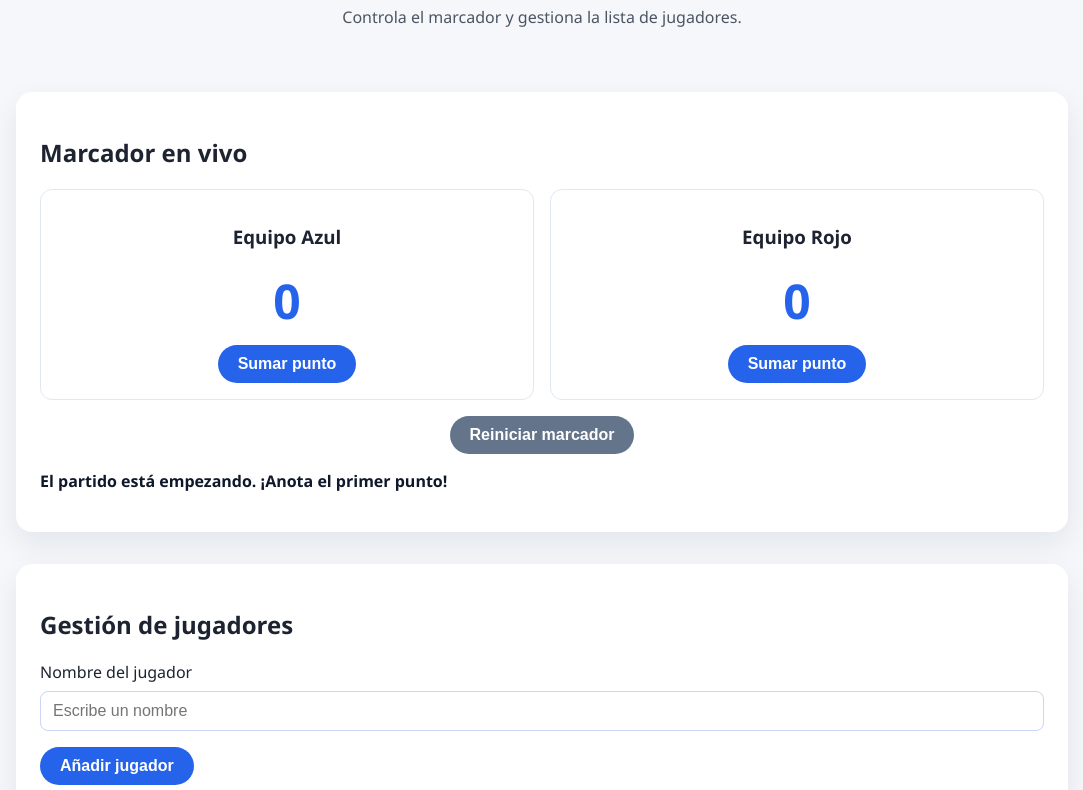
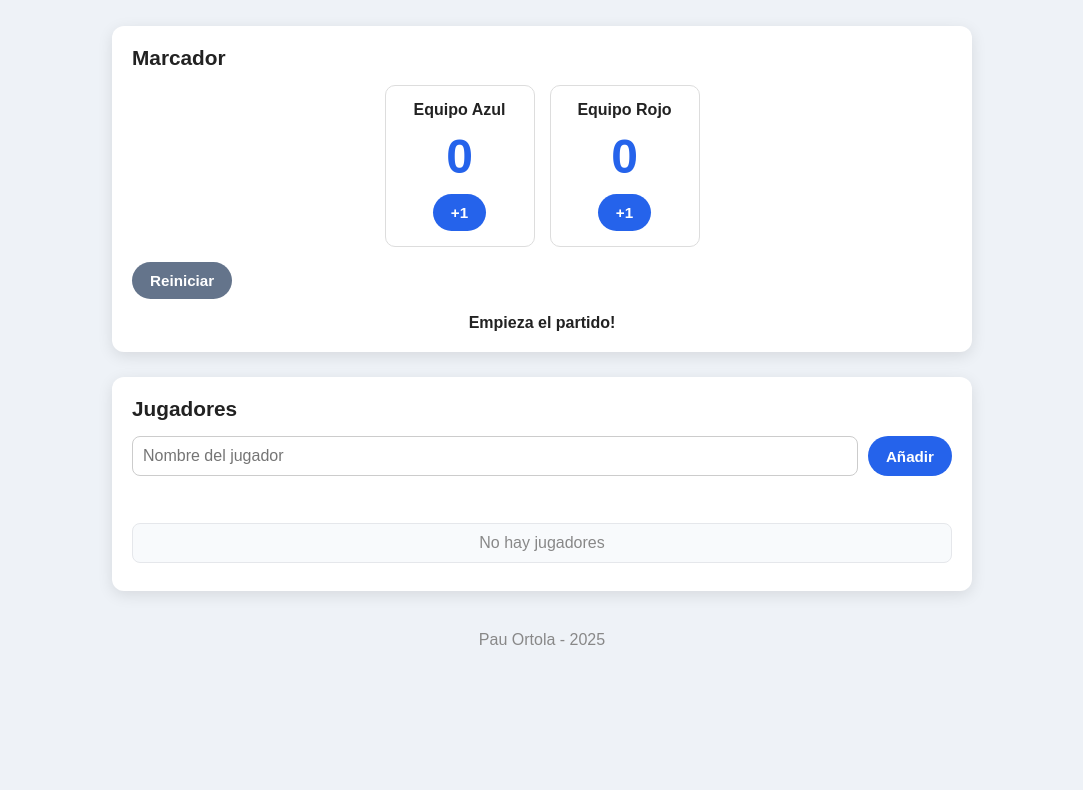
Before and after one commit to pauortola-coder/Mipaginaweb2, a plain HTML site: page index.html in a window 1280 px wide. Shown: the part 104-894 px from the top of the page, without its empty margins (98-1181 px from the left). After the commit the page ends 800 px from the top, so only its background shows below. Drawn offline with Linux system fonts and the light colour scheme.

Commit message:
Mejoras en el marcador

```diff
--- a/index.html
+++ b/index.html
@@ -1,63 +1,49 @@
-<!doctype html>
+<!DOCTYPE html>
 <html lang="es">
 <head>
-    <meta charset="utf-8" />
-    <meta name="viewport" content="width=device-width, initial-scale=1" />
-    <title>Marcador y gestión de jugadores</title>
-    <link rel="stylesheet" href="styles.css" />
+  <meta charset="UTF-8">
+  <meta name="viewport" content="width=device-width, initial-scale=1.0">
+  <title>Marcador de partidos</title>
+  <link rel="stylesheet" href="styles.css">
 </head>
 <body>
-    <header class="site-header">
+  <header>
     <h1>Marcador del partido</h1>
-      <p class="subtitle">Controla el marcador y gestiona la lista de jugadores.</p>
+    <p class="desc">Lleva la cuenta del marcador y apunta los jugadores</p>
   </header>
 
   <main>
-      <section class="scoreboard" aria-labelledby="scoreboard-title">
-        <h2 id="scoreboard-title">Marcador en vivo</h2>
-        <div class="teams" role="group" aria-label="Marcador de equipos">
-          <article class="team-card">
+    <section class="marcador">
+      <h2>Marcador</h2>
+      <div class="equipos">
+        <div class="equipo">
           <h3>Equipo Azul</h3>
-            <p class="score" aria-live="polite" aria-atomic="true" id="score-home">0</p>
-            <button class="btn" type="button" data-action="add" data-team="home">Sumar punto</button>
-          </article>
-          <article class="team-card">
+          <span class="puntos" id="puntos-local">0</span>
+          <button class="btn" data-equipo="local">+1</button>
+        </div>
+        <div class="equipo">
           <h3>Equipo Rojo</h3>
-            <p class="score" aria-live="polite" aria-atomic="true" id="score-away">0</p>
-            <button class="btn" type="button" data-action="add" data-team="away">Sumar punto</button>
-          </article>
+          <span class="puntos" id="puntos-visitante">0</span>
+          <button class="btn" data-equipo="visitante">+1</button>
         </div>
-        <div class="score-controls">
-          <button class="btn btn-secondary" type="button" id="reset-score">Reiniciar marcador</button>
       </div>
-        <p class="status" id="match-status" aria-live="polite" aria-atomic="true">
-          El partido está empezando. ¡Anota el primer punto!
-        </p>
+      <button class="btn gris" id="reiniciar">Reiniciar</button>
+      <p class="mensaje" id="mensaje">Empieza el partido!</p>
     </section>
 
-      <section class="players" aria-labelledby="players-title">
-        <h2 id="players-title">Gestión de jugadores</h2>
-        <form class="player-form" id="player-form" novalidate>
-          <div class="field">
-            <label for="player-name">Nombre del jugador</label>
-            <input
-              id="player-name"
-              name="playerName"
-              type="text"
-              autocomplete="off"
-              placeholder="Escribe un nombre"
-              required
-            />
-          </div>
-          <button class="btn" type="submit">Añadir jugador</button>
+    <section class="jugadores">
+      <h2>Jugadores</h2>
+      <form id="form-jugador">
+        <input type="text" id="nombre" placeholder="Nombre del jugador" required>
+        <button class="btn" type="submit">Añadir</button>
       </form>
-        <p class="feedback" id="player-feedback" aria-live="polite" aria-atomic="true"></p>
-        <ul class="player-list" id="player-list" aria-live="polite"></ul>
+      <p class="aviso" id="aviso"></p>
+      <ul id="lista-jugadores"></ul>
     </section>
   </main>
 
-    <footer class="site-footer">
-      <p>Proyecto de práctica: HTML5, DOM y accesibilidad.</p>
+  <footer>
+    <p>Pau Ortola - 2025</p>
   </footer>
 
   <script src="script.js"></script>
--- a/script.js
+++ b/script.js
@@ -1,124 +1,103 @@
-const scores = {
-  home: 0,
-  away: 0,
+// marcador
+let puntosLocal = 0;
+let puntosVisitante = 0;
+
+const spanLocal = document.getElementById("puntos-local");
+const spanVisitante = document.getElementById("puntos-visitante");
+const mensaje = document.getElementById("mensaje");
+
+document.querySelectorAll("[data-equipo]").forEach(btn => {
+  btn.onclick = function() {
+    if (this.dataset.equipo === "local") {
+      puntosLocal++;
+      spanLocal.textContent = puntosLocal;
+    } else {
+      puntosVisitante++;
+      spanVisitante.textContent = puntosVisitante;
+    }
+    actualizarMensaje();
+  };
+});
+
+document.getElementById("reiniciar").onclick = function() {
+  puntosLocal = 0;
+  puntosVisitante = 0;
+  spanLocal.textContent = "0";
+  spanVisitante.textContent = "0";
+  mensaje.textContent = "Marcador reiniciado!";
 };
 
-const scoreHome = document.querySelector("#score-home");
-const scoreAway = document.querySelector("#score-away");
-const matchStatus = document.querySelector("#match-status");
-const resetButton = document.querySelector("#reset-score");
-const scoreButtons = document.querySelectorAll("button[data-action='add']");
+function actualizarMensaje() {
+  if (puntosLocal > puntosVisitante) {
+    mensaje.textContent = "Va ganando el Equipo Azul";
+  } else if (puntosVisitante > puntosLocal) {
+    mensaje.textContent = "Va ganando el Equipo Rojo";
+  } else {
+    mensaje.textContent = "Empate a " + puntosLocal;
+  }
+}
 
-const playerForm = document.querySelector("#player-form");
-const playerInput = document.querySelector("#player-name");
-const playerList = document.querySelector("#player-list");
-const playerFeedback = document.querySelector("#player-feedback");
+// jugadores
+const jugadores = [];
+const form = document.getElementById("form-jugador");
+const inputNombre = document.getElementById("nombre");
+const lista = document.getElementById("lista-jugadores");
+const aviso = document.getElementById("aviso");
 
-const players = new Set();
+form.onsubmit = function(e) {
+  e.preventDefault();
 
-const updateScores = () => {
-  scoreHome.textContent = scores.home;
-  scoreAway.textContent = scores.away;
-  updateStatus();
-};
-
-const updateStatus = () => {
-  if (scores.home === 0 && scores.away === 0) {
-    matchStatus.textContent = "El partido está empezando. ¡Anota el primer punto!";
+  const nombre = inputNombre.value.trim();
+  if (!nombre) {
+    mostrarAviso("Escribe un nombre", "mal");
     return;
   }
 
-  if (scores.home === scores.away) {
-    matchStatus.textContent = `Empate a ${scores.home}. ¡Partido igualado!`;
+  // comprobar si ya existe
+  const existe = jugadores.some(j => j.toLowerCase() === nombre.toLowerCase());
+  if (existe) {
+    mostrarAviso("Ya esta en la lista", "mal");
     return;
   }
 
-  const leader = scores.home > scores.away ? "Equipo Azul" : "Equipo Rojo";
-  matchStatus.textContent = `${leader} va ganando.`;
+  jugadores.push(nombre);
+  inputNombre.value = "";
+  mostrarAviso("Añadido: " + nombre, "ok");
+  pintarLista();
 };
 
-const addPoint = (team) => {
-  scores[team] += 1;
-  updateScores();
-};
+function mostrarAviso(txt, tipo) {
+  aviso.textContent = txt;
+  aviso.className = "aviso " + tipo;
+}
 
-const resetScores = () => {
-  scores.home = 0;
-  scores.away = 0;
-  updateScores();
-  matchStatus.textContent = "Marcador reiniciado. ¡A jugar de nuevo!";
-};
+function pintarLista() {
+  lista.innerHTML = "";
 
-const showPlayerFeedback = (message, type) => {
-  playerFeedback.textContent = message;
-  playerFeedback.className = `feedback ${type}`.trim();
-};
-
-const renderPlayers = () => {
-  playerList.innerHTML = "";
-  if (players.size === 0) {
-    const emptyItem = document.createElement("li");
-    emptyItem.textContent = "Aún no hay jugadores añadidos.";
-    emptyItem.className = "player-item";
-    playerList.appendChild(emptyItem);
+  if (jugadores.length === 0) {
+    const li = document.createElement("li");
+    li.className = "vacio";
+    li.textContent = "No hay jugadores";
+    lista.appendChild(li);
     return;
   }
 
-  [...players].forEach((player) => {
-    const item = document.createElement("li");
-    item.className = "player-item";
+  jugadores.forEach((nombre, i) => {
+    const li = document.createElement("li");
+    li.innerHTML = `
+      <span>${nombre}</span>
+      <button class="btn rojo" onclick="borrar(${i})">Quitar</button>
+    `;
+    lista.appendChild(li);
+  });
+}
 
-    const name = document.createElement("span");
-    name.textContent = player;
+function borrar(i) {
+  const nombre = jugadores[i];
+  jugadores.splice(i, 1);
+  mostrarAviso("Eliminado: " + nombre, "ok");
+  pintarLista();
+}
 
-    const removeButton = document.createElement("button");
-    removeButton.type = "button";
-    removeButton.className = "btn remove-btn";
-    removeButton.textContent = "Eliminar";
-    removeButton.addEventListener("click", () => {
-      players.delete(player);
-      renderPlayers();
-      showPlayerFeedback(`Se eliminó a ${player}.`, "success");
-    });
-
-    item.append(name, removeButton);
-    playerList.appendChild(item);
-  });
-};
-
-scoreButtons.forEach((button) => {
-  button.addEventListener("click", () => {
-    const team = button.dataset.team;
-    addPoint(team);
-  });
-});
-
-resetButton.addEventListener("click", resetScores);
-
-playerForm.addEventListener("submit", (event) => {
-  event.preventDefault();
-  const name = playerInput.value.trim();
-
-  if (!name) {
-    showPlayerFeedback("Escribe un nombre válido.", "error");
-    return;
-  }
-
-  const normalized = name.toLowerCase();
-  const alreadyExists = [...players].some(
-    (player) => player.toLowerCase() === normalized
-  );
-
-  if (alreadyExists) {
-    showPlayerFeedback("Ese jugador ya está en la lista.", "error");
-    return;
-  }
-
-  players.add(name);
-  playerInput.value = "";
-  renderPlayers();
-  showPlayerFeedback(`Añadido: ${name}.`, "success");
-});
-
-renderPlayers();
-updateScores();
+// iniciar
+pintarLista();
--- a/styles.css
+++ b/styles.css
@@ -1,160 +1,169 @@
-:root {
-  color-scheme: light;
-  font-family: "Segoe UI", system-ui, sans-serif;
-  background-color: #f5f7fb;
-  color: #1d2330;
-}
-
 * {
+  margin: 0;
+  padding: 0;
   box-sizing: border-box;
 }
 
 body {
-  margin: 0;
+  font-family: Arial, sans-serif;
+  background: #eef2f7;
+  color: #222;
   min-height: 100vh;
+}
+
+header, main, footer {
+  max-width: 900px;
+  margin: 0 auto;
+  padding: 20px;
+}
+
+header {
+  text-align: center;
+  padding-top: 30px;
+}
+
+header h1 {
+  font-size: 2rem;
+  margin-bottom: 5px;
+}
+
+.desc {
+  color: #666;
+}
+
+main {
   display: flex;
   flex-direction: column;
+  gap: 25px;
 }
 
-header,
-main,
-footer {
-  width: min(100%, 1100px);
-  margin: 0 auto;
-  padding: 24px;
+section {
+  background: white;
+  padding: 20px;
+  border-radius: 12px;
+  box-shadow: 0 4px 15px rgba(0,0,0,0.1);
 }
 
-.site-header {
+h2 {
+  margin-bottom: 15px;
+  font-size: 1.3rem;
+}
+
+.equipos {
+  display: flex;
+  gap: 15px;
+  justify-content: center;
+  flex-wrap: wrap;
+  margin-bottom: 15px;
+}
+
+.equipo {
+  border: 1px solid #ddd;
+  padding: 15px 25px;
+  border-radius: 10px;
+  text-align: center;
+  min-width: 150px;
+}
+
+.equipo h3 {
+  font-size: 1rem;
+  margin-bottom: 10px;
+}
+
+.puntos {
+  display: block;
+  font-size: 3rem;
+  font-weight: bold;
+  color: #2563eb;
+  margin: 10px 0;
+}
+
+.btn {
+  background: #2563eb;
+  color: white;
+  border: none;
+  padding: 10px 18px;
+  border-radius: 20px;
+  cursor: pointer;
+  font-size: 0.95rem;
+  font-weight: 600;
+}
+
+.btn:hover {
+  background: #1d4ed8;
+}
+
+.btn.gris {
+  background: #64748b;
+}
+
+.btn.gris:hover {
+  background: #475569;
+}
+
+.btn.rojo {
+  background: #dc2626;
+  padding: 6px 12px;
+  font-size: 0.85rem;
+}
+
+.btn.rojo:hover {
+  background: #b91c1c;
+}
+
+.mensaje {
+  margin-top: 15px;
+  font-weight: 600;
   text-align: center;
 }
 
-.subtitle {
-  margin-top: 8px;
-  color: #4b5563;
+.jugadores form {
+  display: flex;
+  gap: 10px;
+  margin-bottom: 10px;
+  flex-wrap: wrap;
 }
 
-main {
+.jugadores input {
   flex: 1;
-  display: grid;
-  gap: 32px;
+  min-width: 180px;
+  padding: 10px;
+  border: 1px solid #ccc;
+  border-radius: 8px;
+  font-size: 1rem;
 }
 
-section {
-  background: #ffffff;
-  border-radius: 16px;
-  padding: 24px;
-  box-shadow: 0 12px 30px rgba(15, 23, 42, 0.08);
+.aviso {
+  font-weight: 600;
+  min-height: 22px;
 }
 
-.teams {
-  display: grid;
-  gap: 16px;
-  grid-template-columns: repeat(auto-fit, minmax(200px, 1fr));
-  margin: 16px 0;
+.aviso.ok { color: #16a34a; }
+.aviso.mal { color: #dc2626; }
+
+#lista-jugadores {
+  list-style: none;
+  margin-top: 15px;
 }
 
-.team-card {
-  border: 1px solid #e2e8f0;
-  border-radius: 12px;
-  padding: 16px;
-  text-align: center;
+#lista-jugadores li {
+  display: flex;
+  justify-content: space-between;
+  align-items: center;
+  background: #f8fafc;
+  padding: 10px 15px;
+  border-radius: 8px;
+  margin-bottom: 8px;
+  border: 1px solid #e5e7eb;
 }
 
-.score {
-  font-size: 48px;
-  font-weight: 700;
-  margin: 12px 0;
-  color: #2563eb;
+#lista-jugadores li.vacio {
+  color: #888;
+  justify-content: center;
 }
 
-.score-controls {
-  display: flex;
-  justify-content: center;
-  margin-top: 16px;
+footer {
+  text-align: center;
+  color: #888;
+  padding-bottom: 30px;
 }
-
-.btn {
-  border: none;
-  border-radius: 999px;
-  padding: 10px 20px;
-  font-size: 16px;
-  font-weight: 600;
-  cursor: pointer;
-  background: #2563eb;
-  color: #ffffff;
-  transition: transform 0.15s ease, box-shadow 0.15s ease;
-}
-
-.btn:hover {
-  transform: translateY(-1px);
-  box-shadow: 0 8px 16px rgba(37, 99, 235, 0.2);
-}
-
-.btn:focus-visible {
-  outline: 3px solid #93c5fd;
-  outline-offset: 2px;
-}
-
-.btn-secondary {
-  background: #64748b;
-}
-
-.status {
-  margin-top: 16px;
-  font-weight: 600;
-  color: #0f172a;
-}
-
-.players .field {
-  display: grid;
-  gap: 8px;
-  margin-bottom: 16px;
-}
-
-input[type="text"] {
-  padding: 10px 12px;
-  border-radius: 8px;
-  border: 1px solid #cbd5f5;
-  font-size: 16px;
-}
-
-.feedback {
-  margin: 12px 0 0;
-  font-weight: 600;
-  min-height: 24px;
-}
-
-.feedback.success {
-  color: #15803d;
-}
-
-.feedback.error {
-  color: #b91c1c;
-}
-
-.player-list {
-  list-style: none;
-  padding: 0;
-  margin: 16px 0 0;
-  display: grid;
-  gap: 12px;
-}
-
-.player-item {
-  display: flex;
-  align-items: center;
-  justify-content: space-between;
-  padding: 12px 16px;
-  border-radius: 10px;
-  background: #f8fafc;
-  border: 1px solid #e2e8f0;
-}
-
-.remove-btn {
-  background: #dc2626;
-}
-
-.site-footer {
-  text-align: center;
-  color: #6b7280;
-}
```
Lines whose indentation alone changed are shown as unchanged.
